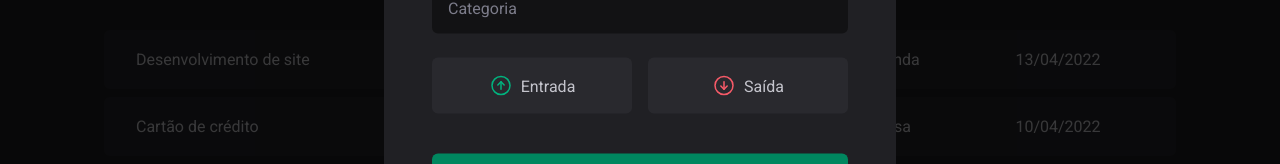
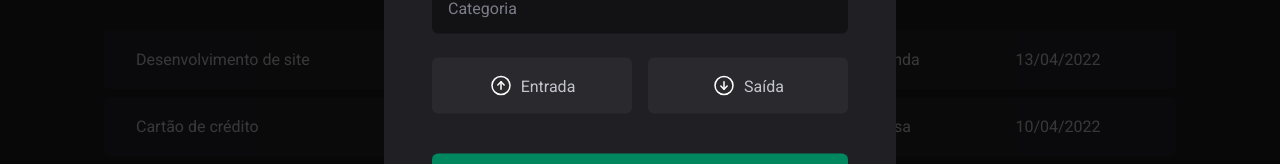
Before and after one commit to vanderL/dt-money-2, a React (Vite) app: page / in a window 1280 px wide. Both pictures are taken after a click on the button "Nova transação". Shown: the part 400-564 px from the top of the page. Built offline with nearby package versions, Linux system fonts and the light colour scheme.

Commit message:
feat: Accessible Button Type Transaction

```diff
--- a/package.json
+++ b/package.json
@@ -10,6 +10,7 @@
   },
   "dependencies": {
     "@radix-ui/react-dialog": "^1.0.3",
+    "@radix-ui/react-radio-group": "^1.1.2",
     "phosphor-react": "^1.4.1",
     "react": "^18.2.0",
     "react-dom": "^18.2.0",
--- a/src/components/NewTransactionModal/index.tsx
+++ b/src/components/NewTransactionModal/index.tsx
@@ -20,13 +20,13 @@
           <input type="text" placeholder="Categoria" required />
 
           <TransactionType>
-            <TransactionTypeButton variant="income">
+            <TransactionTypeButton variant="income" value="income">
               <ArrowCircleUp
                 size={24}
               />
               Entrada
             </TransactionTypeButton>
-            <TransactionTypeButton variant="outcome">
+            <TransactionTypeButton variant="outcome" value="outcome">
               <ArrowCircleDown
                 size={24}
               />
--- a/src/components/NewTransactionModal/styles.ts
+++ b/src/components/NewTransactionModal/styles.ts
@@ -1,5 +1,6 @@
 import styled from "styled-components";
 import * as Dialog from "@radix-ui/react-dialog";
+import * as RadioGroup from "@radix-ui/react-radio-group";
 
 export const Overlay = styled(Dialog.Overlay)`
   position: fixed;
@@ -70,7 +71,7 @@
   color: ${props => props.theme['gray-500']};
 `;
 
-export const TransactionType = styled.div`
+export const TransactionType = styled(RadioGroup.Root)`
   display: grid;
   grid-template-columns: repeat(2, 1fr);
   gap: 1rem;
@@ -81,7 +82,7 @@
   variant: 'income' | 'outcome'
 }
 
-export const TransactionTypeButton = styled.button<TransactionTypeButtonProps>`
+export const TransactionTypeButton = styled(RadioGroup.Item) <TransactionTypeButtonProps>`
   background: ${props => props.theme['gray-700']};
   padding: 1rem;
   display: flex;
@@ -96,4 +97,18 @@
   svg {
     color: ${props => props.variant === 'income' ? props.theme["green-300"] : props.theme["red-300"]};
   }
+
+  &[data-state="unchecked"]:hover {
+    transition: background-color .2s;
+    background: ${props => props.theme['gray-600']};
+  }
+
+  &[data-state="checked"] {
+    color: ${props => props.theme.white};
+    background: ${props => props.variant === 'income' ? props.theme["green-500"] : props.theme["red-500"]};
+  }
+
+  svg {
+    color: ${props => props.theme.white};
+  }
 `;
```
Also changed, not shown: 1 other file (tests, documents, lock files or other folders).
